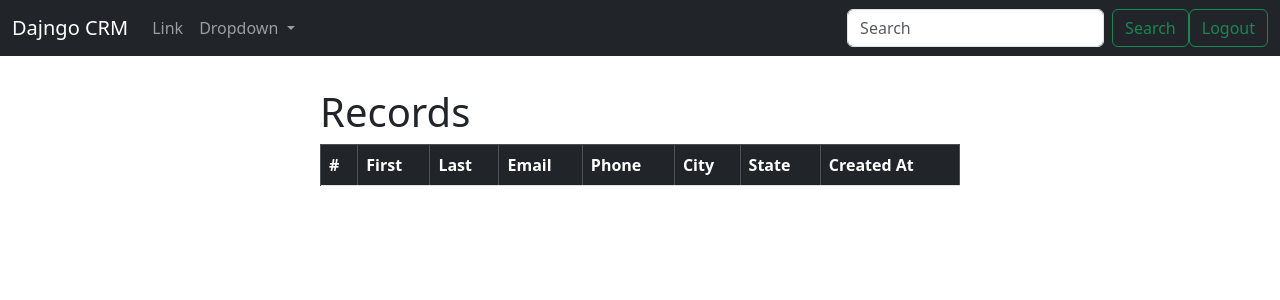
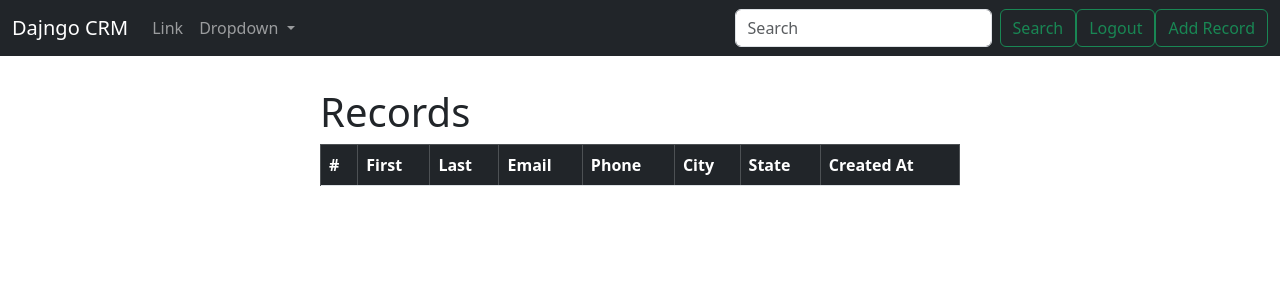
Before and after one commit to sarthakbobde/Django-CRM, a Django app: page / in a window 1280 px wide. Shown: the top 300 px of the page. Run offline with Django 5.2, Linux system fonts and the light colour scheme; the visitor is signed in with stand-in values (Sample User, id 1); data that the repository does not hold is empty.

Commit message:
Add Delete

```diff
--- a/website/templates/navbar.html
+++ b/website/templates/navbar.html
@@ -27,6 +27,7 @@
         </form>
         {% if user.is_authenticated %}
         <button class="btn btn-outline-success"> <a class="nav-link" href="{% url 'logout' %}">Logout</a> </button>
+        <button class="btn btn-outline-success"> <a class="nav-link" href="{% url 'add_record' %}">Add Record</a> </button>
         {% else %}
         <button class="btn btn-outline-success"> <a class="nav-link" href="{% url 'register' %}">Register</a> </button>
         <button class="btn btn-outline-success"> <a class="nav-link" href="{% url 'home' %}">Login</a> </button>
--- a/website/templates/record.html
+++ b/website/templates/record.html
@@ -44,7 +44,8 @@
                   <h8 class="card-title">{{ customer_record.phone }}</h8>
                   <p class="card-text">{{ customer_record.city }} {{ customer_record.state }}</p>
                   <a href="{% url 'home' %}" class="btn btn-primary">View All</a>
-                  <a href="{% url 'home' %}" class="btn btn-primary <!--position-absolute bottom-0 end-0 m-2-->">View All</a>
+                  <a href="{% url 'update_record' customer_record.id %}" class="btn btn-dark" > Update </a>
+                  <a href="{% url 'delete_record' customer_record.id %}" class="btn btn-danger <!--position-absolute bottom-0 end-0 m-2-->">Delete</a>
                 </div>
               </div>
         {% endif %}
--- a/website/urls.py
+++ b/website/urls.py
@@ -6,4 +6,7 @@ urlpatterns = [
     path('logout/', views.logout_user, name='logout'),
     path('register/', views.register_user, name='register'),
     path('record/<int:pk>', views.customer_record, name='record'),
+    path('delete/<int:pk>', views.delete_record, name='delete_record'),
+    path('add_record/', views.add_record, name='add_record'),
+    path('update_record/<int:pk>', views.update_record, name="update_record"),
 ]
--- a/website/views.py
+++ b/website/views.py
@@ -1,7 +1,7 @@
 from django.shortcuts import render, redirect
 from django.http import HttpResponse
 from django.contrib.auth import authenticate, login, logout
-from .forms import SignUpForm
+from .forms import SignUpForm, AddRecordForm
 from django.contrib import messages
 from .models import Record
 
@@ -53,5 +53,33 @@ def customer_record(request, pk):
         customer_record = Record.objects.get(id=pk)
         return render(request, 'record.html', {'customer_record':customer_record})
     else:
-        messages.success(request, "You must be logged in already")
+        messages.success(request, "You must be logged in")
         return redirect('home')
+
+def delete_record(request, pk):
+    if request.user.is_authenticated:
+        customer_record = Record.objects.get(id=pk)
+        customer_record.delete()
+        messages.success(request, "Record Deleted Sucessfully")
+        return redirect('home')
+    else:
+        messages.success(request, "You must be logged in")
+        return redirect('home')
+
+def add_record(request):
+    form = AddRecordForm(request.POST or None)
+    if request.user.is_authenticated:
+        if request.method == "POST":
+            if form.is_valid():
+                add_record = form.save()
+                messages.success(request, "Record Added Sucessfully")
+                return redirect('home')
+        return render(request, 'add_record.html', {'form':form})
+    else:
+        messages.success(request, "You must be logged in")
+        return redirect('home')
+
+def update_record(request, pk):
+    record = Record.objects.get(id=pk)
+    form = AddRecordForm(request.POST or None, instance=record)
+    return render(request, 'add_record.html', {'form':form})
```
Also changed, not shown: website/forms.py (+17 -0 lines), website/templates/add_record.html (added, +29 -0 lines).
